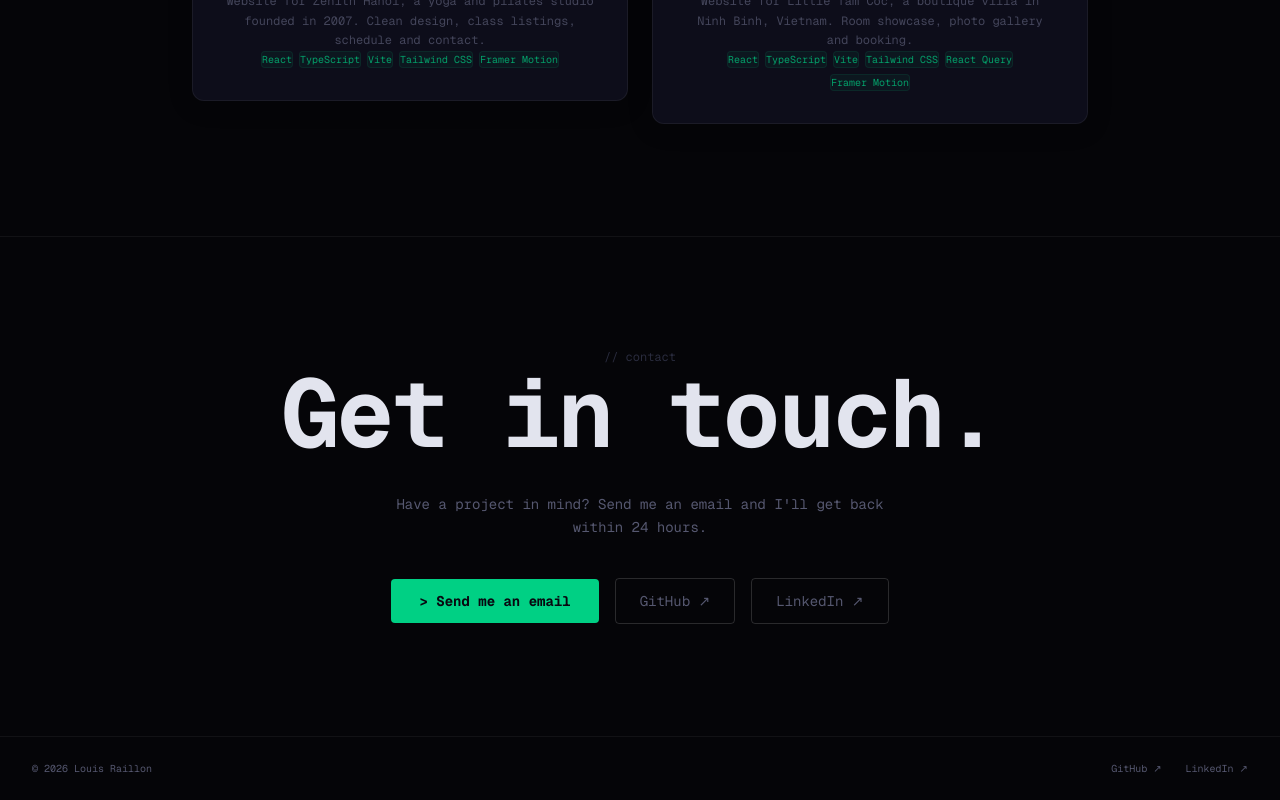
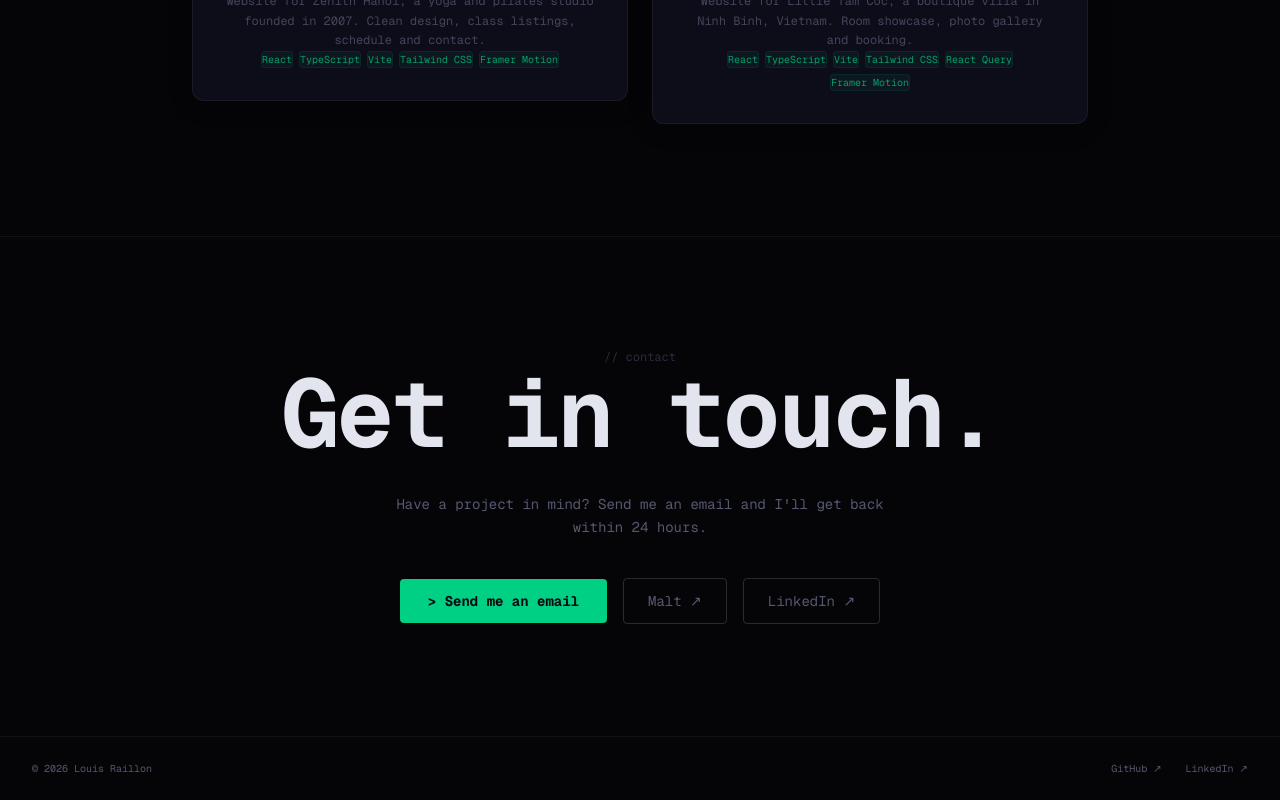
Before and after one commit to louisraillon/portfolio2, a Next.js app: page / in a window 1280 px wide. Shown: the part 2366-3166 px from the top of the page. Built offline with nearby package versions, Linux system fonts and the light colour scheme.

Commit message:
feat: replace github link with malt in contact

```diff
--- a/components/Contact.tsx
+++ b/components/Contact.tsx
@@ -40,7 +40,7 @@ export default function Contact() {
               {'>'} Send me an email
             </a>
             <a
-              href="https://github.com/louisraillon"
+              href="https://www.malt.fr/profile/louisraillon"
               target="_blank"
               rel="noopener noreferrer"
               className="ghost-btn rounded font-mono text-sm transition-colors duration-150"
@@ -48,7 +48,7 @@ export default function Contact() {
               onMouseEnter={(e) => ((e.currentTarget as HTMLElement).style.color = '#E2E4EE')}
               onMouseLeave={(e) => ((e.currentTarget as HTMLElement).style.color = '#565870')}
             >
-              GitHub ↗
+              Malt ↗
             </a>
             <a
               href="https://linkedin.com/in/louisraillon"
```
